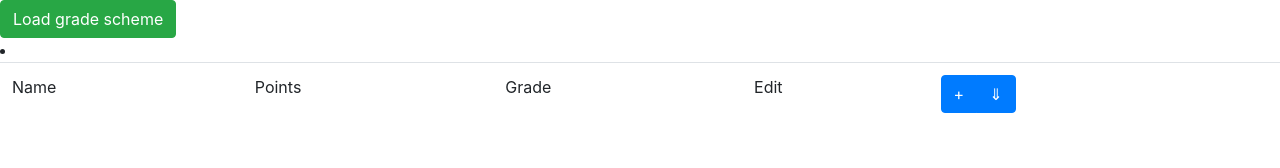
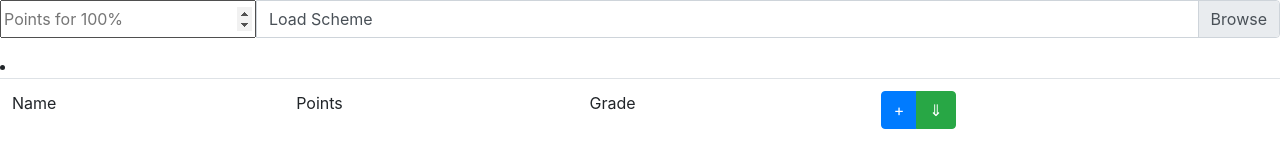
Before and after one commit to strifel/NotenTool.js, a plain HTML site: page calc.html in a window 1280 px wide. Drawn offline with nearby package versions, Linux system fonts and the light colour scheme.

Commit message:
Restyle notentool page

```diff
--- a/calc.html
+++ b/calc.html
@@ -7,7 +7,13 @@
     <link rel="stylesheet" href="https://stackpath.bootstrapcdn.com/bootstrap/4.3.1/css/bootstrap.min.css" integrity="sha384-ggOyR0iXCbMQv3Xipma34MD+dH/1fQ784/j6cY/iJTQUOhcWr7x9JvoRxT2MZw1T" crossorigin="anonymous">
 </head>
 <body>
-<button class="btn btn-success">Load grade scheme</button>
+<div class="input-group mb-3">
+    <input type="number" class="custom-number" id="maxPoints" min="0" placeholder="Points for 100%"><br>
+    <div class="custom-file">
+        <input class="custom-file-input" style="display: none;" accept=".ntt" type="file" id="loadScheme"><br>
+        <label for="loadScheme" class="custom-file-label">Load Scheme</label>
+    </div>
+</div>
 <li class="divider"></li>
 <div class="center">
     <table class="table table-striped">
@@ -16,8 +22,12 @@
             <td scope="col">Name</td>
             <td scope="col">Points</td>
             <td scope="col">Grade</td>
-            <td scope="col">Edit</td>
-            <td><div class="btn-group"><button class="btn btn-primary" onclick="document.getElementById('addModal').style.display = 'block';">+</button><button onclick="downloadData()" class="btn btn-primary">⇓</button></div></td>
+            <td scope="col">
+                <div class="btn-group">
+                    <button class="btn btn-primary" onclick="document.getElementById('addModal').style.display = 'block';">+</button>
+                    <button onclick="downloadData()" class="btn btn-success">⇓</button>
+                </div>
+            </td>
         </tr>
         </thead>
         <tbody id="table">
```
